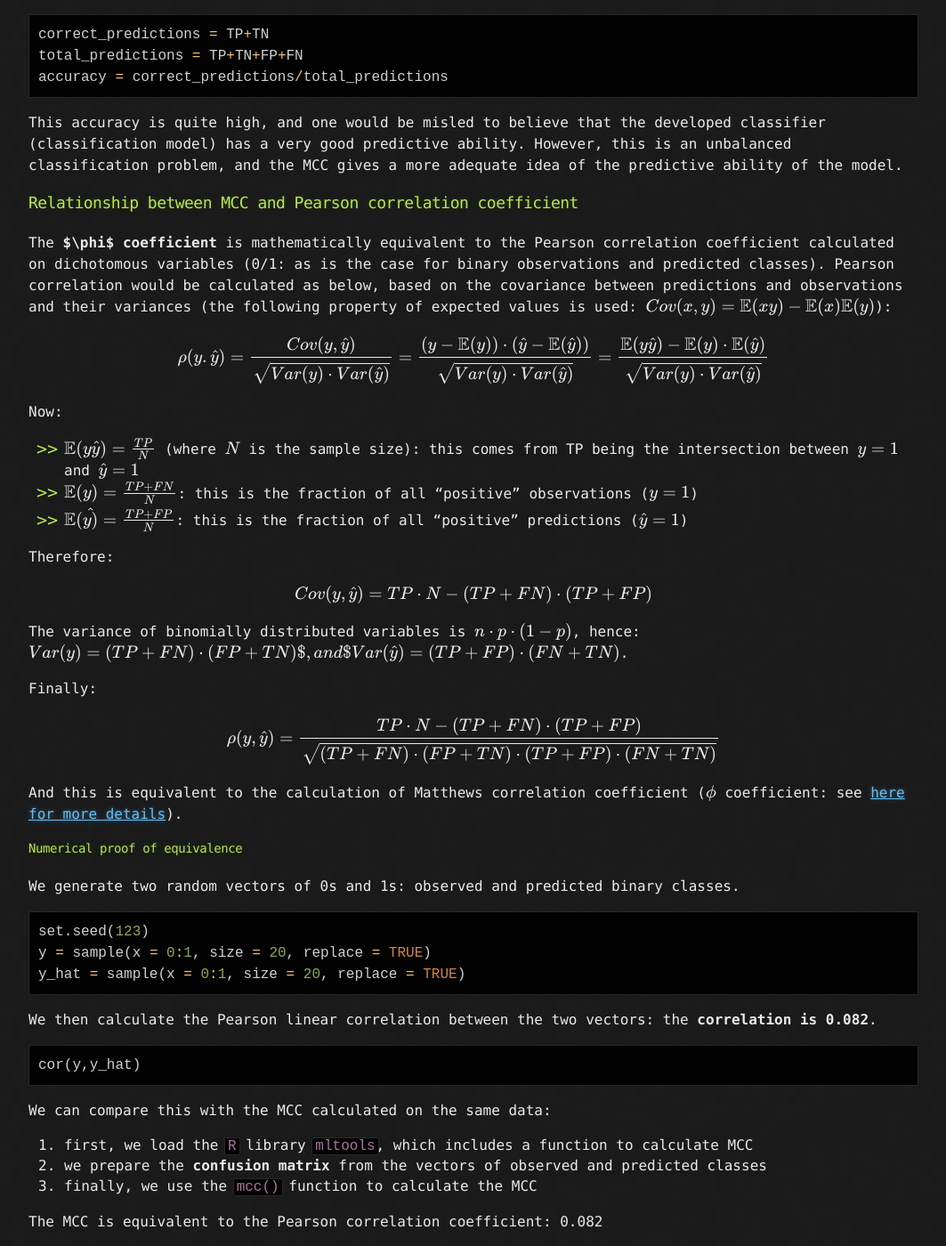
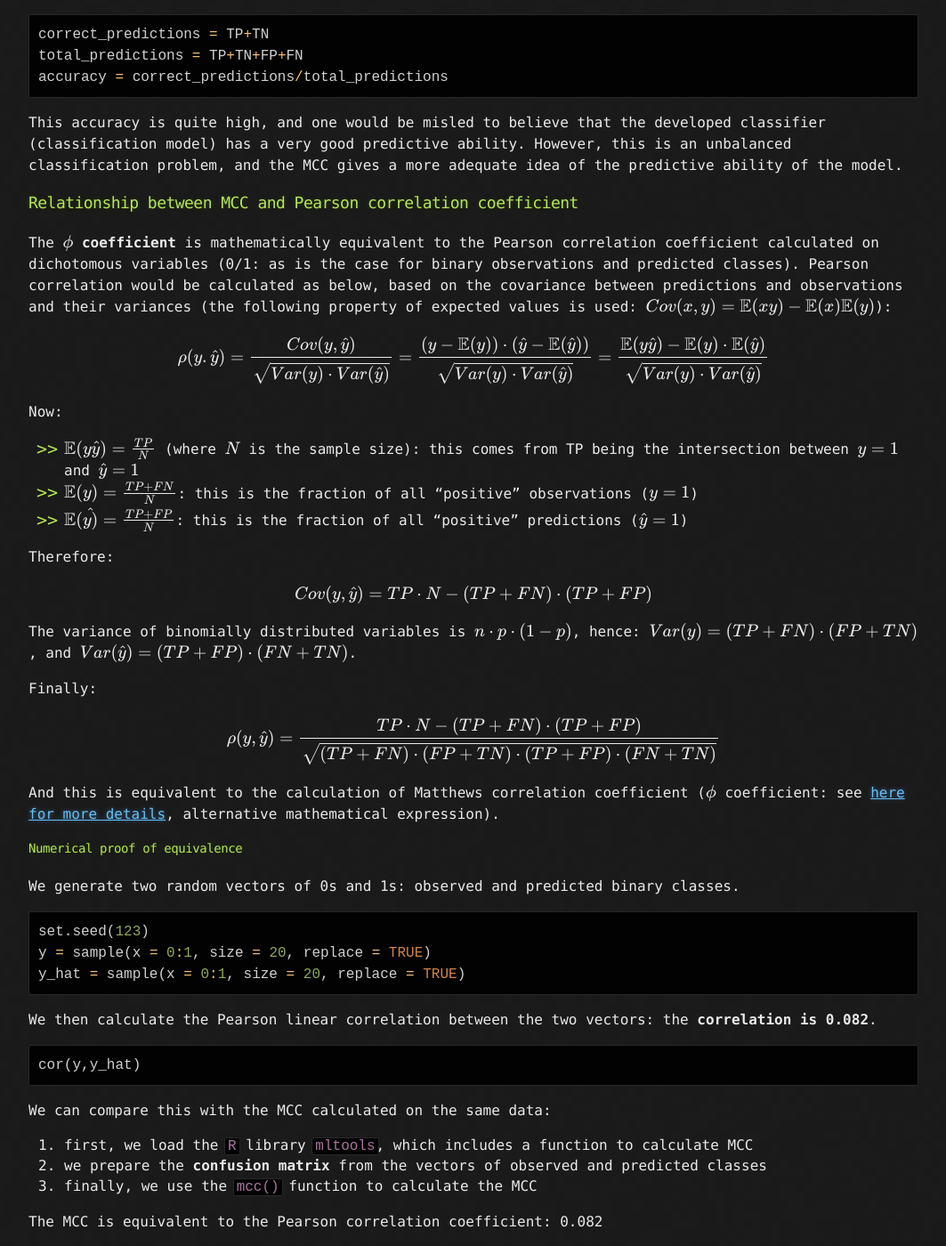
Before and after one commit to bioinformateachers/bioinformateachers.github.io, a Jekyll site: the page built from _posts/2023-03-15-mcc.md, in a window 1280 px wide and 1400 px high, scrolled down 1480 px. Shown: the whole window at 89% size, without its empty margins (108-1171 px from the left). Built offline with Jekyll 4.4.1, drawn with Linux system fonts in a browser that asks for light colours; formulas are drawn with MathJax 3; some of the changed text lies outside the part shown.

Commit message:
fixing math delimiters

````diff
--- a/_posts/2023-03-15-mcc.md
+++ b/_posts/2023-03-15-mcc.md
@@ -34,7 +34,7 @@ a circumstance where the mere overall accuracy would give a distorted idea of th
 
 ### Numerical illustration in R
 
-Let's first write a function that calculates the $\phi$ coefficient:
+Let's first write a function that calculates the $$\phi$$ coefficient:
 
 ```r
 mcc = function(tp,fp,tn,fn) {
@@ -71,7 +71,7 @@ However, this is an unbalanced classification problem, and the MCC gives a more
 
 ### Relationship between MCC and Pearson correlation coefficient
 
-The **$\phi$ coefficient** is mathematically equivalent to the Pearson correlation coefficient calculated on dichotomous variables (0/1: as is the case for binary observations and predicted classes).
+The **$$\phi$$ coefficient** is mathematically equivalent to the Pearson correlation coefficient calculated on dichotomous variables (0/1: as is the case for binary observations and predicted classes).
 Pearson correlation would be calculated as below, based on the covariance between predictions and observations and their variances
 (the following property of expected values is used: $$ Cov(x,y)=\mathbb{E}(xy) - \mathbb{E}(x)\mathbb{E}(y) $$):
 
@@ -92,7 +92,7 @@ $$
 Cov(y,\hat{y}) = TP \cdot N - (TP+FN) \cdot (TP+FP)
 $$
 
-The variance of binomially distributed variables is $$ n \cdot p \cdot (1-p) $$, hence: $$Var(y) = (TP+FN) \cdot (FP+TN)$, and $Var(\hat{y}) = (TP+FP) \cdot (FN+TN)$$.
+The variance of binomially distributed variables is $$ n \cdot p \cdot (1-p) $$, hence: $$Var(y) = (TP+FN) \cdot (FP+TN)$$, and $$Var(\hat{y}) = (TP+FP) \cdot (FN+TN)$$.
 
 Finally:
 
@@ -100,7 +100,8 @@ $$
 \rho(y,\hat{y}) = \frac{TP \cdot N - (TP+FN) \cdot (TP+FP)}{\sqrt{(TP+FN) \cdot (FP+TN) \cdot (TP+FP) \cdot (FN+TN)}}
 $$
 
-And this is equivalent to the calculation of Matthews correlation coefficient ($$\phi$$ coefficient: see [here for more details](https://en.wikipedia.org/wiki/Phi_coefficient)).
+And this is equivalent to the calculation of Matthews correlation coefficient ($$\phi$$ coefficient: see [here for more details](https://en.wikipedia.org/wiki/Phi_coefficient),
+alternative mathematical expression).
 
 #### Numerical proof of equivalence
 
````
